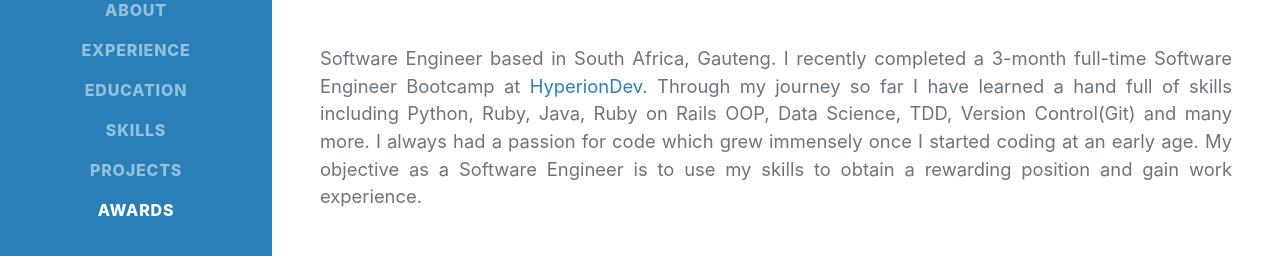
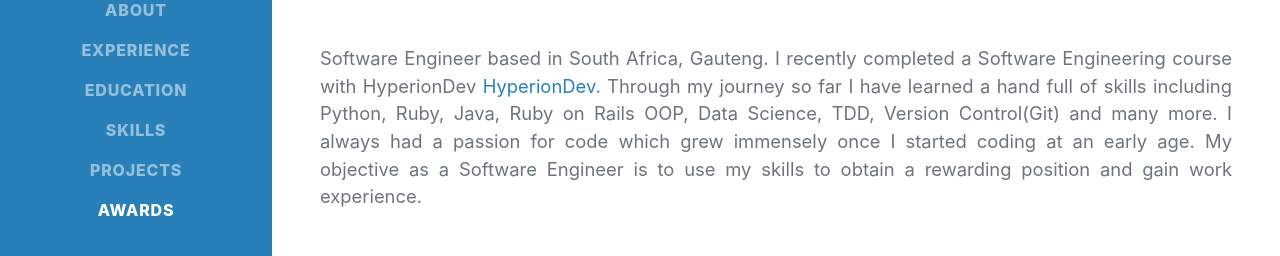
Before and after one commit to felender7/Felender_Hlungwani_resume, a plain HTML site: page index.html in a window 1280 px wide. Shown: the part 382-638 px from the top of the page. Drawn offline with nearby package versions, Linux system fonts and the light colour scheme; a web font is replaced by a local one.

Commit message:
updated about us section

```diff
--- a/index.html
+++ b/index.html
@@ -51,7 +51,7 @@
                         <a href="mailto:felender7@gmail.com">felender7@gmail.com</a> <br>
                         <a href="assets/resume.pdf" class="btn btn-lg btn-primary">Download CV</a>
                     </div>
-                    <p class="lead mb-5 text-justify">Software Engineer based in South Africa, Gauteng. I recently completed a 3-month full-time Software Engineer Bootcamp at <a href="https://www.hyperiondev.com/" target="_blank">HyperionDev</a>. Through my journey so far I have learned a hand full of skills including Python, Ruby, Java, Ruby on Rails OOP, Data Science, TDD, Version Control(Git) and many more.
+                    <p class="lead mb-5 text-justify">Software Engineer based in South Africa, Gauteng. I recently completed a Software Engineering course with HyperionDev <a href="https://www.hyperiondev.com/" target="_blank">HyperionDev</a>. Through my journey so far I have learned a hand full of skills including Python, Ruby, Java, Ruby on Rails OOP, Data Science, TDD, Version Control(Git) and many more.
 I always had a passion for code which grew immensely once I started coding at an early age. My objective as a Software Engineer is to use my skills to obtain a rewarding position and gain work experience.</p>
                     <div class="social-icons">
                         <a class="social-icon" href="https://www.linkedin.com/in/tlangelani-felender-hlungwani-a54949194/"><i class="fab fa-linkedin-in"></i></a>
```
